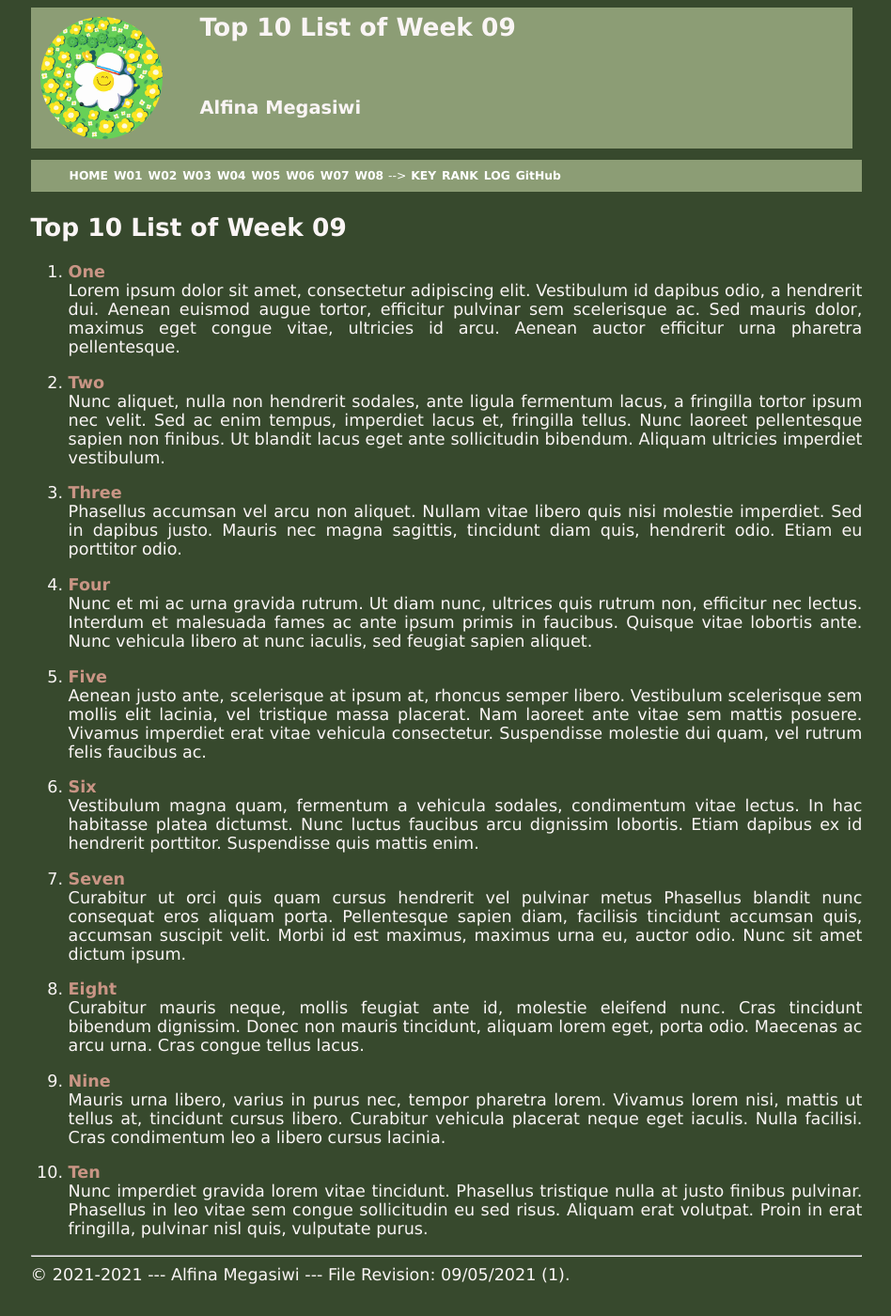
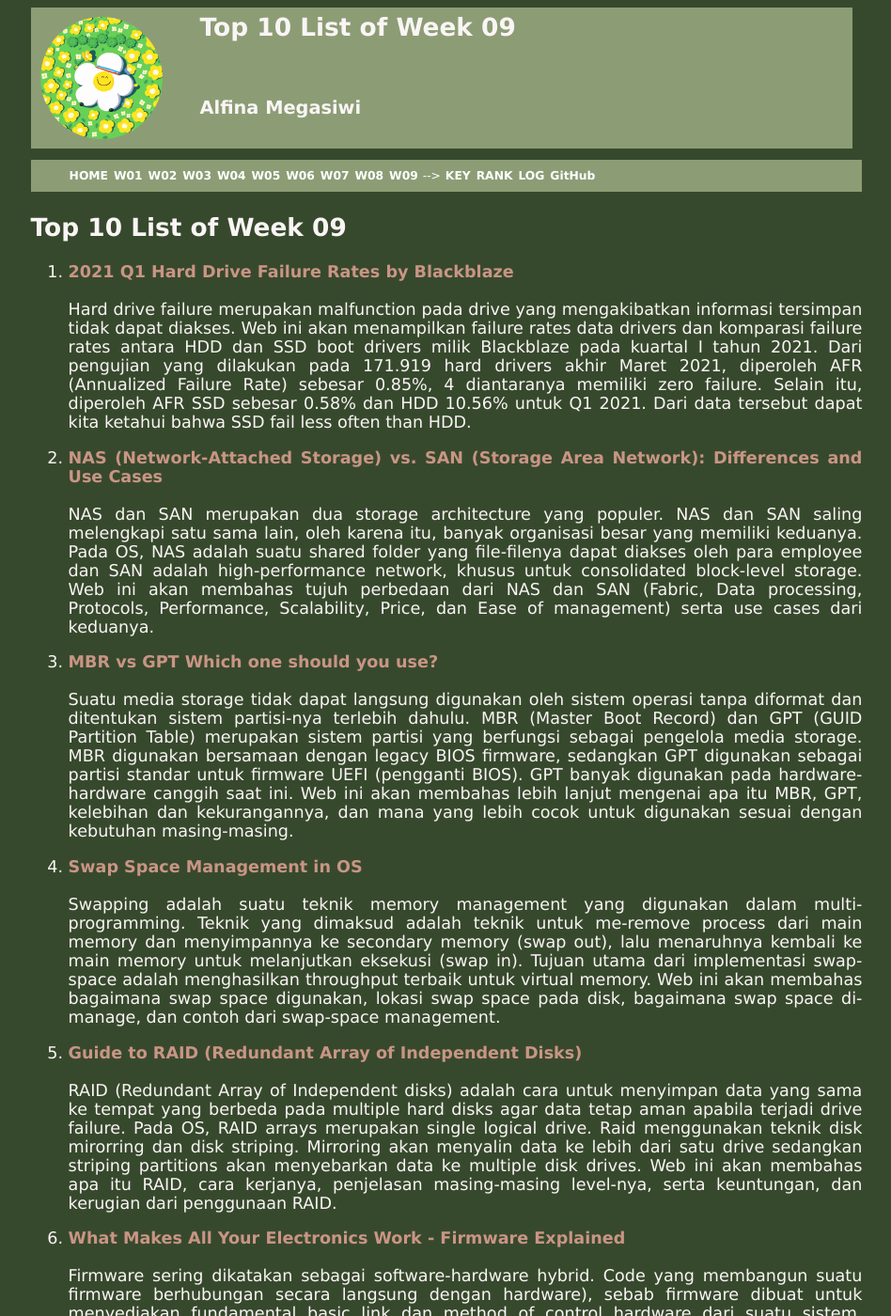
Before and after one commit to alfina-megasiwi/os211, a Jekyll site: the page built from w09.md, in a window 1280 px wide and 1400 px high. Shown: the whole window at 94% size, without its empty margins (165-1113 px from the left). Built offline with Jekyll 4.4.1, drawn with Linux system fonts in a browser that asks for light colours; our own code applies the rules of GitHub Pages for plain Markdown files; some of the changed text lies outside the part shown.

Commit message:
finish w09

```diff
--- a/TXT/myrank.txt
+++ b/TXT/myrank.txt
@@ -20,3 +20,6 @@ ZCZC W06 Andre-71
 ZCZC W07 Andre-71
 ZCZC W07 amandacarrisa
 ZCZC W07 nadhirarafik
+ZCZC W08 Andre-71
+ZCZC W08 angelindepthios
+ZCZC W08 AlifHazairin
--- a/_config.yml
+++ b/_config.yml
@@ -1,5 +1,5 @@
 title:       "Operating Systems 2021-1 (OS211)"
-version:     "09/05/2021 (1)"
+version:     "23/05/2021 (1)"
 copyright:   "2021-2021"
 description: >-
   This Is How Me Do It!
--- a/_includes/navbar.html
+++ b/_includes/navbar.html
@@ -14,8 +14,8 @@
     <li class='listitem'><a href='{{ site.baseurl }}/W06/'>W06</a></li>
     <li class='listitem'><a href='{{ site.baseurl }}/W07/'>W07</a></li>
     <li class='listitem'><a href='{{ site.baseurl }}/W08/'>W08</a></li>
-    <!-- <li class='listitem'><a href='{{ site.baseurl }}/W09/'>W09</a></li>
-    <li class='listitem'><a href='{{ site.baseurl }}/W10/'>W10</a></li> --> -->
+    <li class='listitem'><a href='{{ site.baseurl }}/W09/'>W09</a></li>
+    <!-- <li class='listitem'><a href='{{ site.baseurl }}/W10/'>W10</a></li> --> -->
     <li class='listitem'><a href='{{ site.baseurl }}/TXT/mypubkey.txt'>KEY</a></li>
     <li class='listitem'><a href='{{ site.baseurl }}/TXT/myrank.txt'>RANK</a></li>
     <li class='listitem'><a href='{{ site.baseurl }}/TXT/mylog.txt'>LOG</a></li>
--- a/w09.md
+++ b/w09.md
@@ -5,72 +5,36 @@ permalink: /W09/
 
 # Top 10 List of Week 09
 
-1. [One](https://en.wikipedia.org/wiki/1)<br>
-Lorem ipsum dolor sit amet, consectetur adipiscing elit.
-Vestibulum id dapibus odio, a hendrerit dui.
-Aenean euismod augue tortor, efficitur pulvinar sem scelerisque ac.
-Sed mauris dolor, maximus eget congue vitae, ultricies id arcu.
-Aenean auctor efficitur urna pharetra pellentesque.
+1. [2021 Q1 Hard Drive Failure Rates by Blackblaze](https://www.backblaze.com/blog/backblaze-hard-drive-stats-q1-2021/)<br><br>
+Hard drive failure merupakan malfunction pada drive yang mengakibatkan informasi tersimpan tidak dapat diakses. Web ini akan menampilkan failure rates data drivers dan komparasi failure rates antara HDD dan SSD boot drivers milik Blackblaze pada kuartal I tahun 2021. Dari pengujian yang dilakukan pada 171.919 hard drivers akhir Maret 2021, diperoleh AFR (Annualized Failure Rate) sebesar 0.85%, 4 diantaranya memiliki zero failure. Selain itu, diperoleh AFR SSD sebesar 0.58% dan HDD 10.56% untuk Q1 2021. Dari data tersebut dapat kita ketahui bahwa SSD fail less often than HDD.
 
-2. [Two](https://en.wikipedia.org/wiki/2)<br>
-Nunc aliquet, nulla non hendrerit sodales, ante ligula fermentum lacus, a fringilla tortor ipsum nec velit.
-Sed ac enim tempus, imperdiet lacus et, fringilla tellus.
-Nunc laoreet pellentesque sapien non finibus.
-Ut blandit lacus eget ante sollicitudin bibendum.
-Aliquam ultricies imperdiet vestibulum.
+2. [NAS (Network-Attached Storage) vs. SAN (Storage Area Network): Differences and Use Cases](https://www.enterprisestorageforum.com/networking/nas-vs-san-differences-and-use-cases/)<br><br>
+NAS dan SAN merupakan dua storage architecture yang populer. NAS dan SAN saling melengkapi satu sama lain, oleh karena itu, banyak organisasi besar yang memiliki keduanya. Pada OS, NAS adalah suatu shared folder yang file-filenya dapat diakses oleh para employee dan SAN adalah high-performance network, khusus untuk consolidated block-level storage. Web ini akan membahas tujuh perbedaan dari NAS dan SAN (Fabric, Data processing, Protocols, Performance, Scalability, Price, dan Ease of management) serta use cases dari keduanya.
 
-3. [Three](https://en.wikipedia.org/wiki/3)<br>
-Phasellus accumsan vel arcu non aliquet.
-Nullam vitae libero quis nisi molestie imperdiet.
-Sed in dapibus justo.
-Mauris nec magna sagittis, tincidunt diam quis, hendrerit odio.
-Etiam eu porttitor odio.
+3. [MBR vs GPT Which one should you use?
+](https://www.tembolok.id/panduan-gpt-vs-mbr/)<br><br>
+Suatu media storage tidak dapat langsung digunakan oleh sistem operasi tanpa diformat dan ditentukan sistem partisi-nya terlebih dahulu. MBR (Master Boot Record) dan GPT (GUID Partition Table) merupakan sistem partisi yang berfungsi sebagai pengelola media storage. MBR digunakan bersamaan dengan legacy BIOS firmware, sedangkan GPT digunakan sebagai partisi standar untuk firmware UEFI (pengganti BIOS). GPT banyak digunakan pada hardware-hardware canggih saat ini. Web ini akan membahas lebih lanjut mengenai apa itu MBR, GPT, kelebihan dan kekurangannya, dan mana yang lebih cocok untuk digunakan sesuai dengan kebutuhan masing-masing.
 
-4. [Four](https://en.wikipedia.org/wiki/4)<br>
-Nunc et mi ac urna gravida rutrum.
-Ut diam nunc, ultrices quis rutrum non, efficitur nec lectus.
-Interdum et malesuada fames ac ante ipsum primis in faucibus.
-Quisque vitae lobortis ante.
-Nunc vehicula libero at nunc iaculis, sed feugiat sapien aliquet.
+4. [Swap Space Management in OS
+](https://www.geeksforgeeks.org/swap-space-management-in-operating-system/)<br><br>
+Swapping adalah suatu teknik memory management yang digunakan dalam multi-programming. Teknik yang dimaksud adalah teknik untuk me-remove process dari main memory dan menyimpannya ke secondary memory (swap out), lalu menaruhnya kembali ke main memory untuk melanjutkan eksekusi (swap in). Tujuan utama dari implementasi swap-space adalah menghasilkan throughput terbaik untuk virtual memory. Web ini akan membahas bagaimana swap space digunakan, lokasi swap space pada disk, bagaimana swap space di-manage, dan contoh dari swap-space management.
 
-5. [Five](https://en.wikipedia.org/wiki/5)<br>
-Aenean justo ante, scelerisque at ipsum at, rhoncus semper libero.
-Vestibulum scelerisque sem mollis elit lacinia, vel tristique massa placerat.
-Nam laoreet ante vitae sem mattis posuere.
-Vivamus imperdiet erat vitae vehicula consectetur.
-Suspendisse molestie dui quam, vel rutrum felis faucibus ac.
+5. [Guide to RAID (Redundant Array of Independent Disks)](https://searchstorage.techtarget.com/definition/RAID)<br><br>
+RAID (Redundant Array of Independent disks) adalah cara untuk menyimpan data yang sama ke tempat yang berbeda pada multiple hard disks agar data tetap aman apabila terjadi drive failure. Pada OS, RAID arrays merupakan single logical drive. Raid menggunakan teknik disk mirorring dan disk striping. Mirroring akan menyalin data ke lebih dari satu drive sedangkan striping partitions akan menyebarkan data ke multiple disk drives. Web ini akan membahas apa itu RAID, cara kerjanya, penjelasan masing-masing level-nya, serta keuntungan, dan kerugian dari penggunaan RAID.
 
-6. [Six](https://en.wikipedia.org/wiki/6)<br>
-Vestibulum magna quam, fermentum a vehicula sodales, condimentum vitae lectus.
-In hac habitasse platea dictumst.
-Nunc luctus faucibus arcu dignissim lobortis.
-Etiam dapibus ex id hendrerit porttitor.
-Suspendisse quis mattis enim.
+6. [What Makes All Your Electronics Work - Firmware Explained](https://www.youtube.com/watch?v=3YfZcNUhBKY)<br><br>
+Firmware sering dikatakan sebagai software-hardware hybrid. Code yang membangun suatu firmware berhubungan secara langsung dengan hardware), sebab firmware dibuat untuk menyediakan fundamental basic link dan method of control hardware dari suatu sistem. Sebagai contoh, BIOS akan langsung berjalan ketika kita menyalakan komputer. BIOS selanjutnya akan menginisialisasi hardware sesuai dengan konfigurasi dan memeriksa apakah terdapat error. Setelah selesai, BIOS akan memberikan kontrol-nya kepada OS. Video ini akan membahas mengenai apa itu firmware, cara kerjanya, tipe-tipenya, serta hal yang harus dilakukan untuk menghindari firmware corrupt.
 
-7. [Seven](https://en.wikipedia.org/wiki/7)<br>
-Curabitur ut orci quis quam cursus hendrerit vel pulvinar metus
-Phasellus blandit nunc consequat eros aliquam porta.
-Pellentesque sapien diam, facilisis tincidunt accumsan quis, accumsan suscipit velit.
-Morbi id est maximus, maximus urna eu, auctor odio.
-Nunc sit amet dictum ipsum.
+7. [The difference between UEFI and BIOS explained](https://www.freecodecamp.org/news/uefi-vs-bios/)<br><br>
+BIOS (Basic Input/Output System) menyediakan helper functions yang dapat me-read boot sectors dari suatu attached storage dan menampilkannya pada screen. UEFI (Unified Extensible Firmware Interface) melakukan hal yang sama dengan BIOS, namun UEFI menyimpan seluruh data tentang inisialisasi dan startup pada .efi file (tidak disimpan pada firmware). UEFI di-design untuk mengatasi berbagai limitasi pada BIOS, sebagai contoh, UEFI men-support drive size hingga 9 zettabytes, sedangkan BIOS hanya 2.2 terabytes, UEFI berjalan pada 32 bit atau 64 bit mode, sedangkan BIOS pada 16 bit mode. Web ini akan membahas mengenai apa itu BIOS dan UEFI, cara kerja keduanya, serta kelebihan dan kekurangan masing-masing.
+8. [What is Grub in Linux? What is it Used for?
+](https://itsfoss.com/what-is-grub/)<br><br>
+GRUB adalah sebuah complete program untuk loading dan managing boot process (GRUB is both a bootloader and a boot manager). GRUB merupakan bootloader paling umum pada Linux distributions. GRUB akan me-load kernel dari OS dan kernel tersebut-lah yang akan meng-initialize the rest of OS (shell, display manager, desktop environment, etc). Selain itu, terdapat juga boot manager. Bedanya dengan boot loader, boot manager tidak me-load OS secara langsung, sebab boot manager digunakan untuk memilih OS (apabila terdapat lebih dari satu OS pada sistem). Web ini akan membahas secara lanjut mengenai GRUB, boot managing program similar to GRUB, cara meng-akses dan meng-edit GRUB, cara membuka GRUB configuration file dan meng-customize GRUB.
 
-8. [Eight](https://en.wikipedia.org/wiki/8)<br>
-Curabitur mauris neque, mollis feugiat ante id, molestie eleifend nunc.
-Cras tincidunt bibendum dignissim.
-Donec non mauris tincidunt, aliquam lorem eget, porta odio.
-Maecenas ac arcu urna.
-Cras congue tellus lacus.
 
-9. [Nine](https://en.wikipedia.org/wiki/9)<br>
-Mauris urna libero, varius in purus nec, tempor pharetra lorem.
-Vivamus lorem nisi, mattis ut tellus at, tincidunt cursus libero.
-Curabitur vehicula placerat neque eget iaculis.
-Nulla facilisi.
-Cras condimentum leo a libero cursus lacinia.
+9. [Why ‘init’ Needed to be Replaced with ‘systemd’ in
+Linux](https://www.tecmint.com/systemd-replaces-init-in-linux/)<br><br>
+Init adalah daemon process yang dijalankan ketika komputer dimulai hingga komputer dimatikan. Init adalah process pertama yang dilakukan saat komputer booting. Oleh karena itu, init merupakan parent dari semua process yang sedang berjalan, sehingga di-assign dengan "pid=1", begitu pula dengan systemd (System Management Daemon). Systemd di-design untuk mengatasi kekurangan dari init (salah satunya me-reduce boot time dan computational overhead). Web ini akan membahas apa itu init, systemd, alasan init digantikan oleh systemd, fitur-fitur pada systemd, serta perbandingan fitur pada init dan systemd.
 
-10. [Ten](https://en.wikipedia.org/wiki/10)<br>
-Nunc imperdiet gravida lorem vitae tincidunt.
-Phasellus tristique nulla at justo finibus pulvinar.
-Phasellus in leo vitae sem congue sollicitudin eu sed risus.
-Aliquam erat volutpat.
-Proin in erat fringilla, pulvinar nisl quis, vulputate purus.
+10. [The Linux Booting Process Step by Step](https://www.tecmint.com/linux-boot-process/)<br><br>
+Terdapat 4 tahapan yang dilalui oleh seluruh Linux distros pada saat boot-up process. Empat tahapan tersebut adalah BIOS integrity check (POST), loading of the Boot loader (GRUB2), kernel initialization, dan starting systemd (the parent of all processes). Ketika sistem Linux dimulai, BIOS menjalankan POST. Setelah POST selesai, BIOS akan memeriksa MBR untuk mendapatkan informasi bootloader dan disk partitioning-nya. Di Linux terdapat 3 tipe utama bootloaders, yaitu LILO, GRUB, dan GRUB2 (latest and primary bootloader in modern Linux distros). Untuk tahap selanjutnya akan dibahas secara lengkap pada web ini.
```
Also changed, not shown: TXT/mylog.txt (+8 -0 lines), 8 other files.
